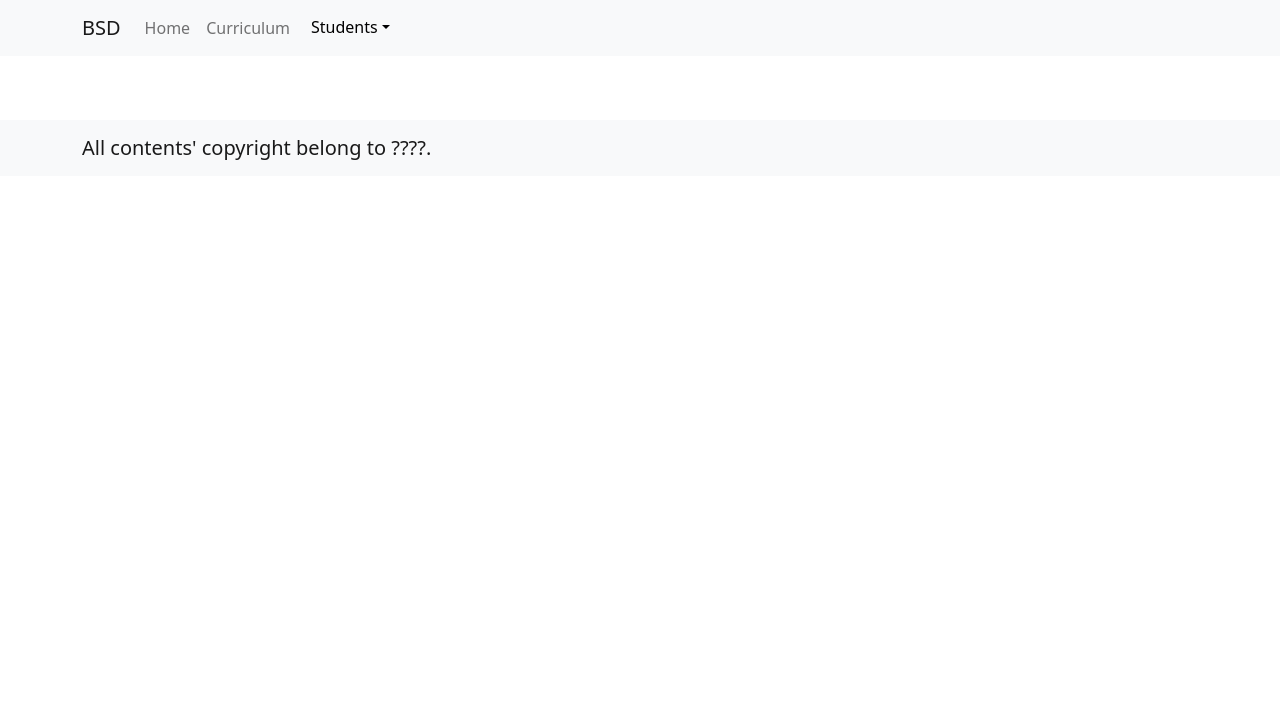
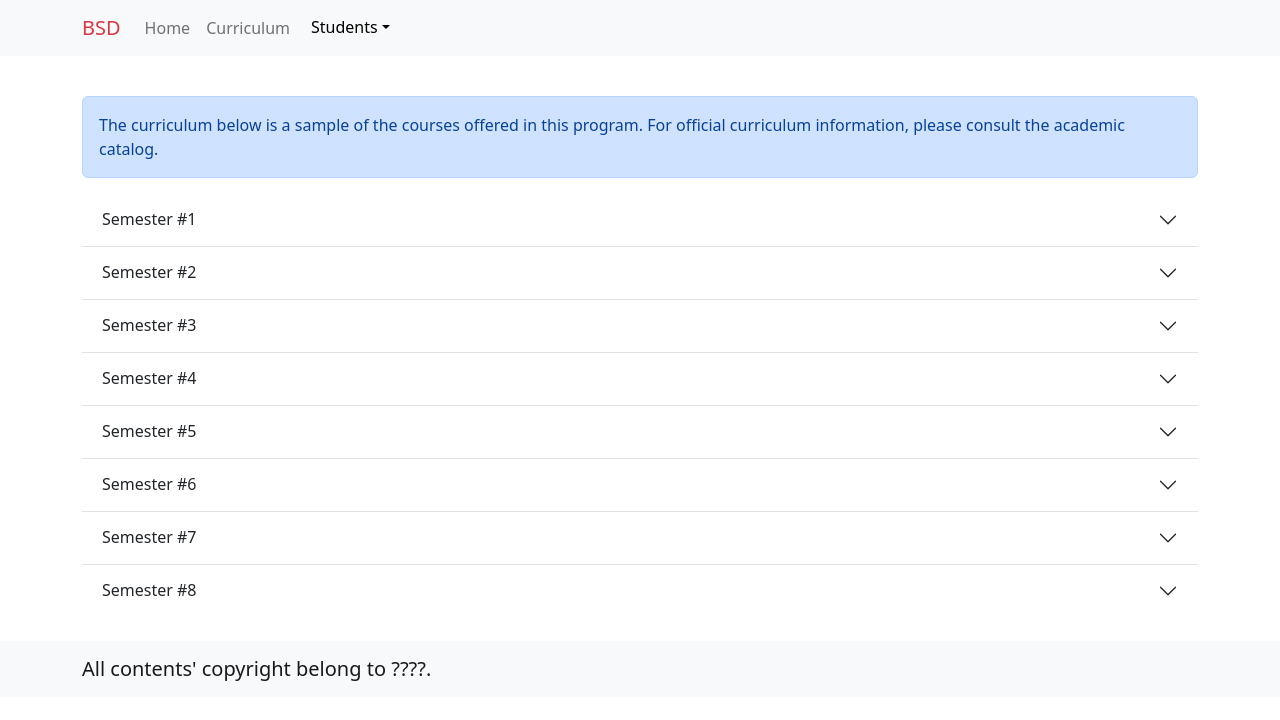
Before and after one commit to agam-singh-talwar/Why-Coding, a Next.js app in the folder my-app/: page /curriculum in a window 1280 px wide. Shown: the top 720 px of the page. Built offline with nearby package versions, Linux system fonts and the light colour scheme.

Commit message:
wokring on the curriculum page

```diff
--- a/my-app/components/navbar.js
+++ b/my-app/components/navbar.js
@@ -4,7 +4,7 @@
     <>
     <Navbar fixed="top" bg="light" expand="lg">
         <div className="container text-center">
-          <Navbar.Brand href="#">BSD</Navbar.Brand>
+          <Navbar.Brand href="https://www.senecacollege.ca/programs/fulltime/BSD.html"><span className="text-danger">BSD</span></Navbar.Brand>
           <Navbar.Toggle aria-controls="basic-navbar-nav" />
           <Navbar.Collapse id="basic-navbar-nav">
             <Nav className="mr-auto">
--- a/my-app/pages/curriculum.js
+++ b/my-app/pages/curriculum.js
@@ -1,6 +1,100 @@
 export default function  Curriculum() {
     return (
         <>
+            <div className="alert alert-primary" role="alert">
+            The curriculum below is a sample of the courses offered in this program. For official curriculum information, please consult the academic catalog.
+            </div>
+            <div className="accordion accordion-flush" id="accordionFlushExample">
+                <div className="accordion-item">
+                    <h2 className="accordion-header" id="flush-headingOne">
+                    <button className="accordion-button collapsed" type="button" data-bs-toggle="collapse" data-bs-target="#flush-collapseOne" aria-expanded="false" aria-controls="flush-collapseOne">
+                    Semester #1
+                    </button>
+                    </h2>
+                    <div id="flush-collapseOne" className="accordion-collapse collapse" aria-labelledby="flush-headingOne" data-bs-parent="#accordionFlushExample">
+                    <div className="accordion-body">
+                    content
+                    </div>
+                    </div>
+                </div>
+                <div className="accordion-item">
+                    <h2 className="accordion-header" id="flush-headingTwo">
+                    <button className="accordion-button collapsed" type="button" data-bs-toggle="collapse" data-bs-target="#flush-collapseTwo" aria-expanded="false" aria-controls="flush-collapseTwo">
+                    Semester #2
+                    </button>
+                    </h2>
+                    <div id="flush-collapseTwo" className="accordion-collapse collapse" aria-labelledby="flush-headingTwo" data-bs-parent="#accordionFlushExample">
+                    <div className="accordion-body">
+                    </div>
+                    </div>
+                </div>
+                <div className="accordion-item">
+                    <h2 className="accordion-header" id="flush-headingThree">
+                    <button className="accordion-button collapsed" type="button" data-bs-toggle="collapse" data-bs-target="#flush-collapseThree" aria-expanded="false" aria-controls="flush-collapseThree">
+                    Semester #3
+                    </button>
+                    </h2>
+                    <div id="flush-collapseThree" className="accordion-collapse collapse" aria-labelledby="flush-headingThree" data-bs-parent="#accordionFlushExample">
+                    <div className="accordion-body">
+                    </div>
+                    </div>
+                </div>
+                <div className="accordion-item">
+                    <h2 className="accordion-header" id="flush-headingThree">
+                    <button className="accordion-button collapsed" type="button" data-bs-toggle="collapse" data-bs-target="#flush-collapseThree" aria-expanded="false" aria-controls="flush-collapseThree">
+                    Semester #4
+                    </button>
+                    </h2>
+                    <div id="flush-collapseThree" className="accordion-collapse collapse" aria-labelledby="flush-headingThree" data-bs-parent="#accordionFlushExample">
+                    <div className="accordion-body">
+                    </div>
+                    </div>
+                </div>
+                <div className="accordion-item">
+                    <h2 className="accordion-header" id="flush-headingThree">
+                    <button className="accordion-button collapsed" type="button" data-bs-toggle="collapse" data-bs-target="#flush-collapseThree" aria-expanded="false" aria-controls="flush-collapseThree">
+                    Semester #5
+                    </button>
+                    </h2>
+                    <div id="flush-collapseThree" className="accordion-collapse collapse" aria-labelledby="flush-headingThree" data-bs-parent="#accordionFlushExample">
+                    <div className="accordion-body">
+                    </div>
+                    </div>
+                </div>
+                <div className="accordion-item">
+                    <h2 className="accordion-header" id="flush-headingThree">
+                    <button className="accordion-button collapsed" type="button" data-bs-toggle="collapse" data-bs-target="#flush-collapseThree" aria-expanded="false" aria-controls="flush-collapseThree">
+                    Semester #6
+                    </button>
+                    </h2>
+                    <div id="flush-collapseThree" className="accordion-collapse collapse" aria-labelledby="flush-headingThree" data-bs-parent="#accordionFlushExample">
+                    <div className="accordion-body">
+                    </div>
+                    </div>
+                </div>
+                <div className="accordion-item">
+                    <h2 className="accordion-header" id="flush-headingThree">
+                    <button className="accordion-button collapsed" type="button" data-bs-toggle="collapse" data-bs-target="#flush-collapseThree" aria-expanded="false" aria-controls="flush-collapseThree">
+                    Semester #7
+                    </button>
+                    </h2>
+                    <div id="flush-collapseThree" className="accordion-collapse collapse" aria-labelledby="flush-headingThree" data-bs-parent="#accordionFlushExample">
+                    <div className="accordion-body">
+                    </div>
+                    </div>
+                </div>
+                <div className="accordion-item">
+                    <h2 className="accordion-header" id="flush-headingThree">
+                    <button className="accordion-button collapsed" type="button" data-bs-toggle="collapse" data-bs-target="#flush-collapseThree" aria-expanded="false" aria-controls="flush-collapseThree">
+                    Semester #8
+                    </button>
+                    </h2>
+                    <div id="flush-collapseThree" className="accordion-collapse collapse" aria-labelledby="flush-headingThree" data-bs-parent="#accordionFlushExample">
+                    <div className="accordion-body">
+                    </div>
+                    </div>
+                </div>
+                </div>
 
         </>
     )
```
Also changed, not shown: my-app/pages/index.js (+8 -7 lines).
